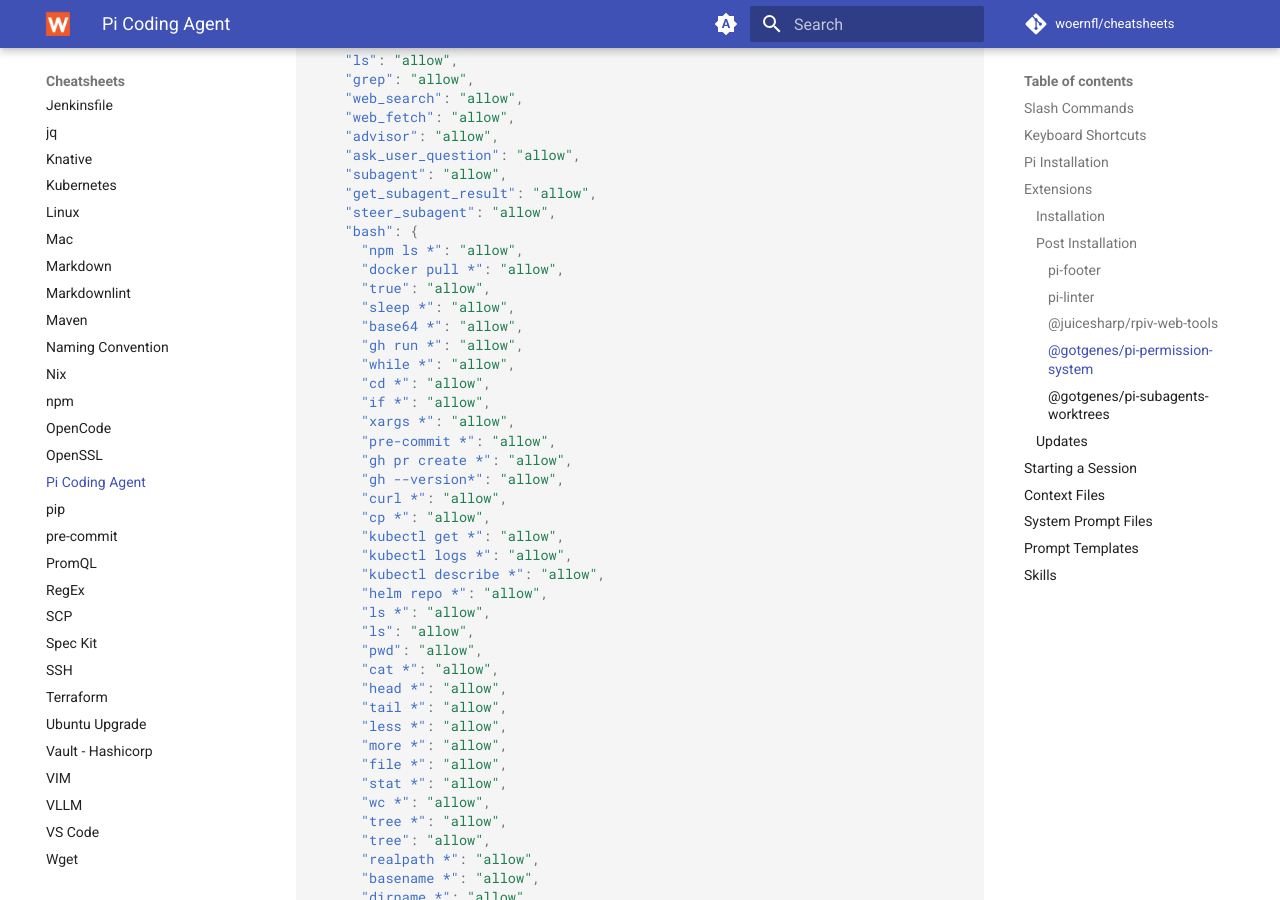
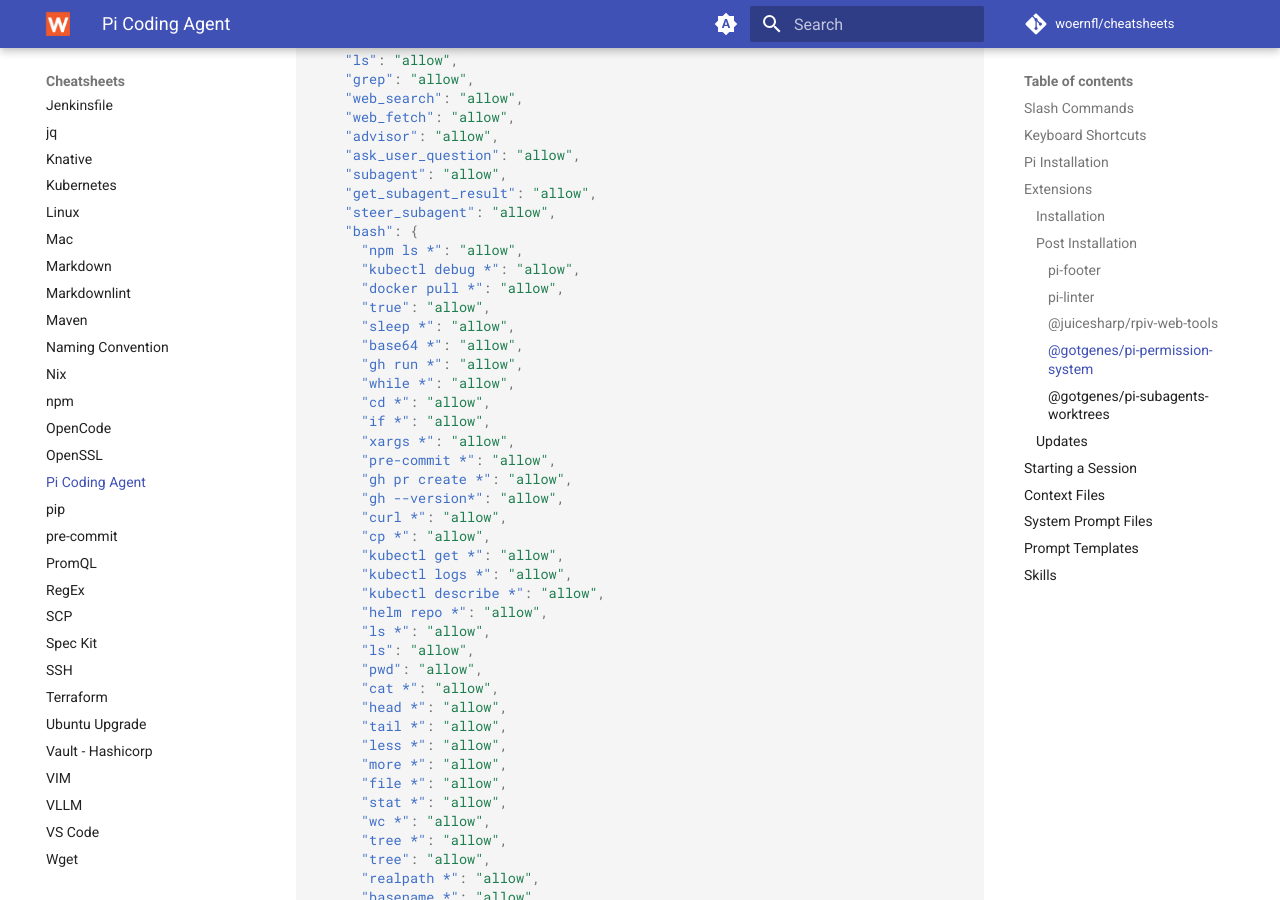
Before and after one commit to woernfl/cheatsheets, an MkDocs documentation site: the page built from docs/pi.md, in a window 1280 px wide and 900 px high, scrolled down 5361 px. Built offline with MkDocs 1.6.1 and Material for MkDocs 9.7.7, drawn with Linux system fonts in a browser that asks for light colours; comment, search, counter and statistics services are not loaded.

Commit message:
Allow 'kubectl debug' command in pi.md (#445)

```diff
--- a/docs/pi.md
+++ b/docs/pi.md
@@ -246,6 +246,7 @@
     "steer_subagent": "allow",
     "bash": {
       "npm ls *": "allow",
+      "kubectl debug *": "allow",
       "docker pull *": "allow",
       "true": "allow",
       "sleep *": "allow",
```
